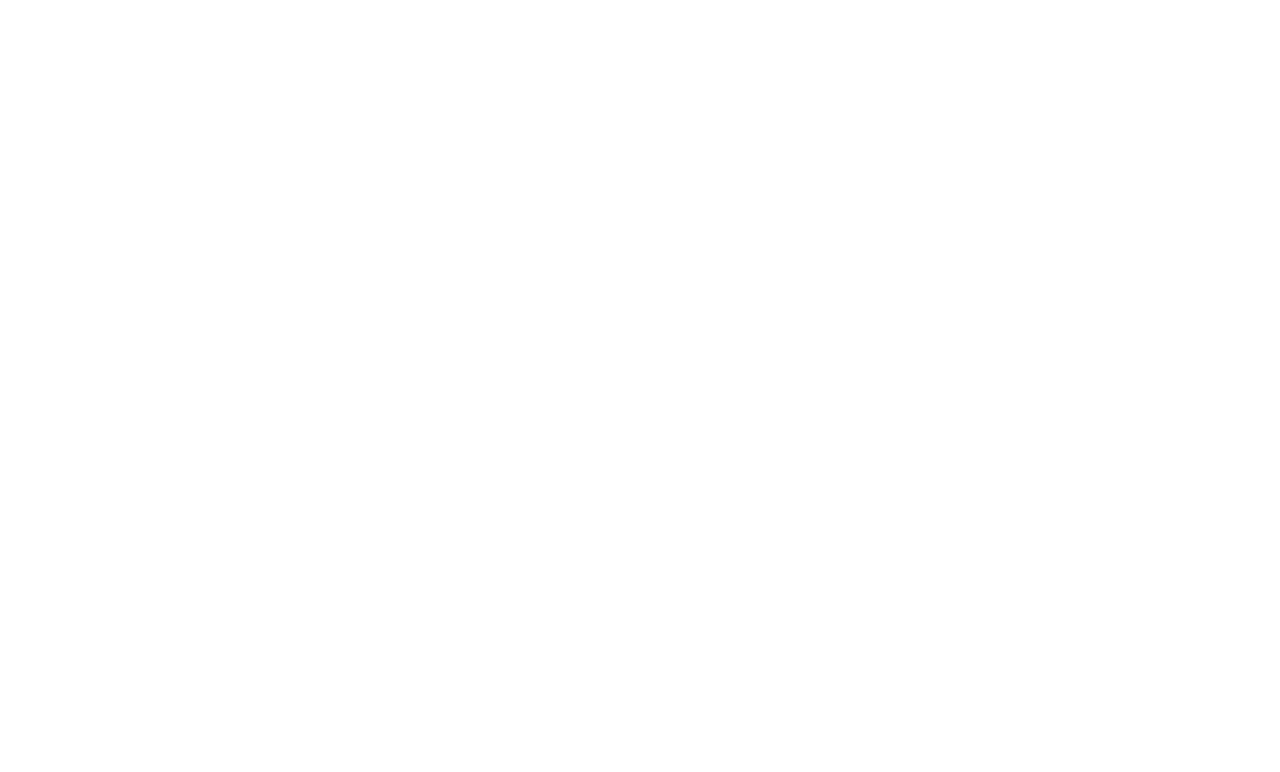
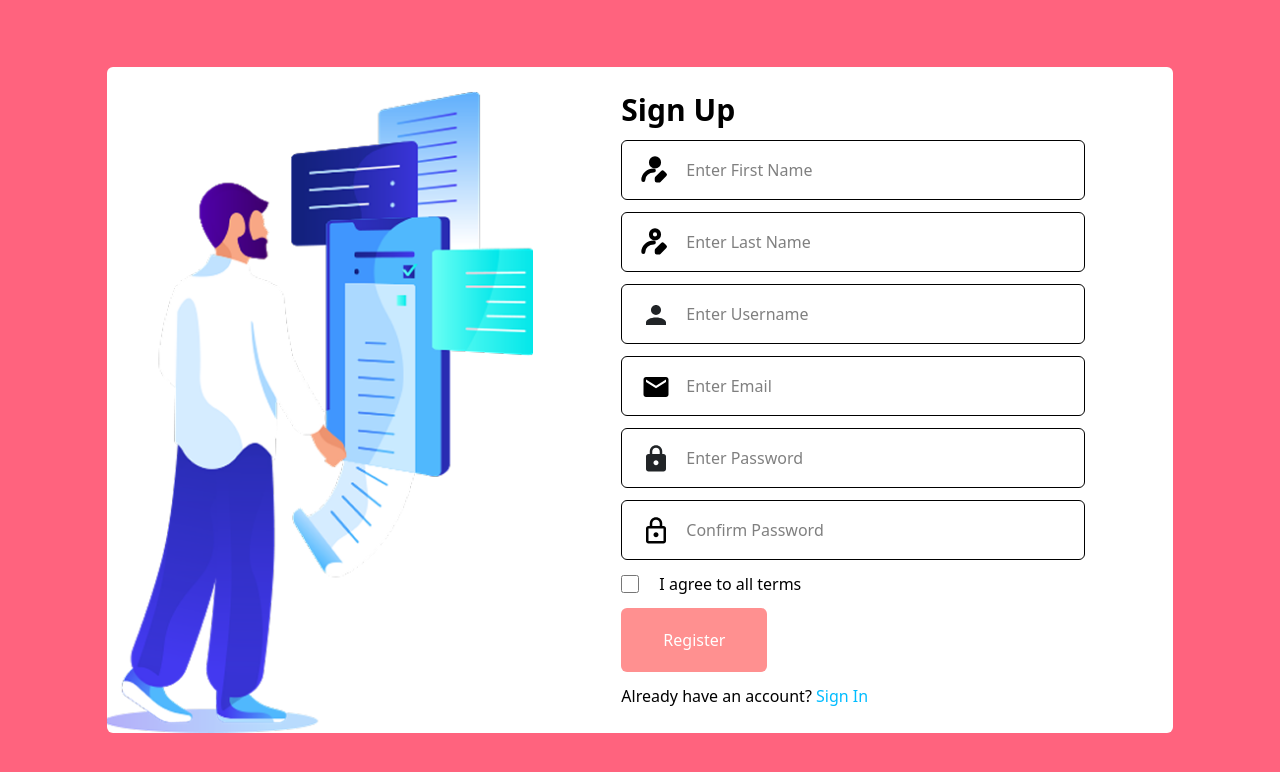
Before and after one commit to AqeelAbbasr12/Todo-app-ts, a React (Vite) app: page /register in a window 1280 px wide. Before the commit this address had no page. Shown: the top 772 px of the page. Built offline with nearby package versions, Linux system fonts and the light colour scheme.

Commit message:
Added register component, Updated login component

```diff
--- a/src/App.tsx
+++ b/src/App.tsx
@@ -2,6 +2,7 @@
 // import Input from "./components/Input"
 import { Routes, Route } from 'react-router-dom';
 import Login from './pages/Login';
+import Register from './pages/Register';
 function App() {
 
 
@@ -9,6 +10,7 @@
     <div className="">
       <Routes>
         <Route path="/" element={<Login />} />
+        <Route path="/register" element={<Register />} />
       </Routes>
     </div>
   )
--- a/src/components/Button.tsx
+++ b/src/components/Button.tsx
@@ -11,7 +11,7 @@
   lg: 'h-16 text-[16px] px-10.5 rounded-[5px]',
 };
 
-const baseStyle = 'w-fit flex justify-center items-center leading-5 text-white text-[14px] px-6 bg-[#F24E1E] rounded-[6px] font-medium';
+const baseStyle = 'w-fit flex justify-center items-center leading-5 text-white text-[14px] px-6 bg-[#F24E1E] rounded-[6px] font-medium cursor-pointer';
 const disabledClass = "bg-[#FF9090]"
 
 export default function Button({ size = 'sm', isDisabled, text, onClick }: ButtonProps) {
--- a/src/components/Login.tsx
+++ b/src/components/Login.tsx
@@ -1,19 +1,28 @@
 import signinImg from '../assets/images/signin.png';
+import { Link } from "react-router-dom";
 import Input from './Input';
 import Button from './Button';
 
 function LoginComponent() {
   return <div className="h-screen w-screen bg-rose-400 flex justify-center items-center">
     <div className="bg-white w-10/12 h-10/12 rounded-md">
-      <div className="grid grid-cols-2 h-full">
-        <div className='w-9/12 flex flex-col justify-center gap-3 p-2 mx-auto'>
+      <div className="grid grid-cols-5 h-full">
+        <div className='col-span-5 md:col-span-3 w-9/12 flex flex-col justify-center gap-3 p-2 mx-auto'>
           <h2 className='text-3xl font-bold'>Sign In</h2>
           <Input placeholder="Enter Username" icon='user' size="lg" onChange={(value) => console.log(value)} />
           <Input placeholder="Enter Password" icon='password' size="lg" onChange={(value) => console.log(value)} />
+          <div className='flex items-center justify-start gap-5'>
+            <input type="checkbox" className='w-4.5 h-4.5' />
+            <label htmlFor="">Remember me</label>
+          </div>
+          <Button size="lg" isDisabled={true} text="Login" onClick={() => console.log("Clicking on it")} />
 
-          <Button size="lg" isDisabled={true} text="Login" onClick={() => console.log("Clicking on it")} />
+
+          <div>
+            Don’t have an account? <Link to="/register" className="text-sky-400">Create One </Link>
+          </div>
         </div>
-        <div className='w-full h-full flex justify-end items-end'>
+        <div className='hidden md:col-span-2 w-full h-full md:flex justify-end items-end'>
           <img src={signinImg} alt="login" />
         </div>
       </div>
--- /dev/null
+++ b/src/components/Register.tsx
@@ -0,0 +1,37 @@
+import signupImg from '../assets/images/signup.png';
+import { Link } from "react-router-dom";
+import Input from './Input';
+import Button from './Button';
+
+function RegisterComponent() {
+  return <div className="h-screen w-screen bg-rose-400 flex justify-center items-center">
+    <div className="bg-white w-10/12 h-10/12 rounded-md">
+      <div className="grid grid-cols-5 h-full">
+        <div className='hidden col-span-2 w-full h-full md:flex justify-start items-end'>
+          <img src={signupImg} alt="signup" />
+        </div>
+        <div className='col-span-5 md:col-span-3 w-9/12 flex flex-col justify-center gap-3 p-2 mx-auto'>
+          <h2 className='text-3xl font-bold'>Sign Up</h2>
+          <Input placeholder="Enter First Name" icon='firstName' size="lg" onChange={(value) => console.log(value)} />
+          <Input placeholder="Enter Last Name" icon='lastName' size="lg" onChange={(value) => console.log(value)} />
+          <Input placeholder="Enter Username" icon='user' size="lg" onChange={(value) => console.log(value)} />
+          <Input placeholder="Enter Email" icon='mail' size="lg" onChange={(value) => console.log(value)} />
+          <Input placeholder="Enter Password" icon='password' size="lg" onChange={(value) => console.log(value)} />
+          <Input placeholder="Confirm Password" icon='confirmPassword' size="lg" onChange={(value) => console.log(value)} />
+          <div className='flex items-center justify-start gap-5'>
+            <input type="checkbox" className='w-4.5 h-4.5' />
+            <label htmlFor="">I agree to all terms</label>
+          </div>
+          <Button size="lg" isDisabled={true} text="Register" onClick={() => console.log("Clicking on it")} />
+
+          <div>
+            Already have an account? <Link to="/" className="text-sky-400">Sign In </Link>
+          </div>
+        </div>
+
+      </div>
+    </div>
+  </div>
+}
+
+export default RegisterComponent;
--- /dev/null
+++ b/src/pages/Register.tsx
@@ -0,0 +1,9 @@
+import RegisterComponent from "../components/Register";
+
+function Register() {
+  return <>
+    <RegisterComponent />
+  </>
+}
+
+export default Register;
```
